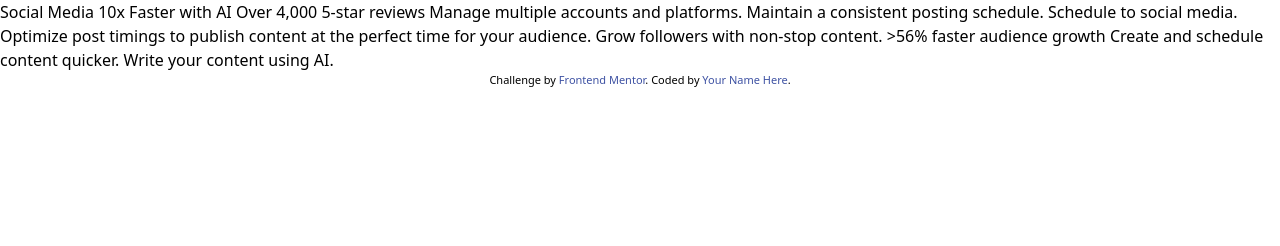
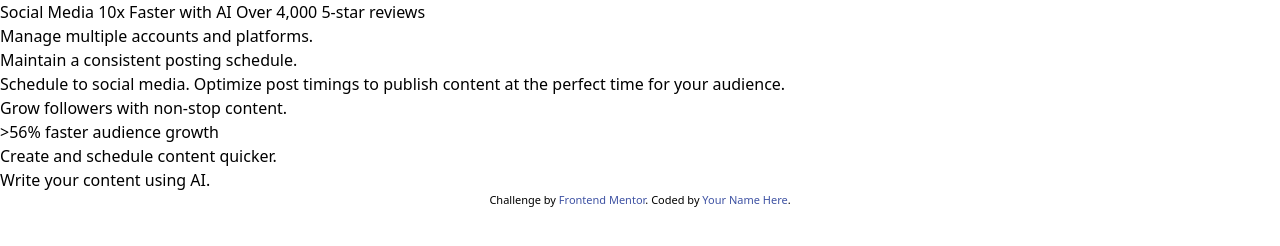
Before and after one commit to vince-pino/fem-bento-grid, a website: page index.html in a window 1280 px wide. Drawn offline with Linux system fonts and the light colour scheme.

Commit message:
make the basic html structure

```diff
--- a/index.html
+++ b/index.html
@@ -21,23 +21,39 @@
 <body>
 
   <main>
+    <div>
       Social Media 10x Faster with AI
       Over 4,000 5-star reviews
+    </div>
 
+    <div>
       Manage multiple accounts and platforms.
+    </div>
 
+    <div>
       Maintain a consistent posting schedule.
+    </div>
 
+    <div>
       Schedule to social media.
     Optimize post timings to publish content at the perfect time for your audience.
+    </div>
 
+    <div>
       Grow followers with non-stop content.
+    </div>
 
+    <div>
       >56% faster audience growth
+    </div>
 
+    <div>
       Create and schedule content quicker.
+    </div>
 
+    <div>
       Write your content using AI.
+    </div>
 
   </main>
 
```
Lines whose indentation alone changed are shown as unchanged.
